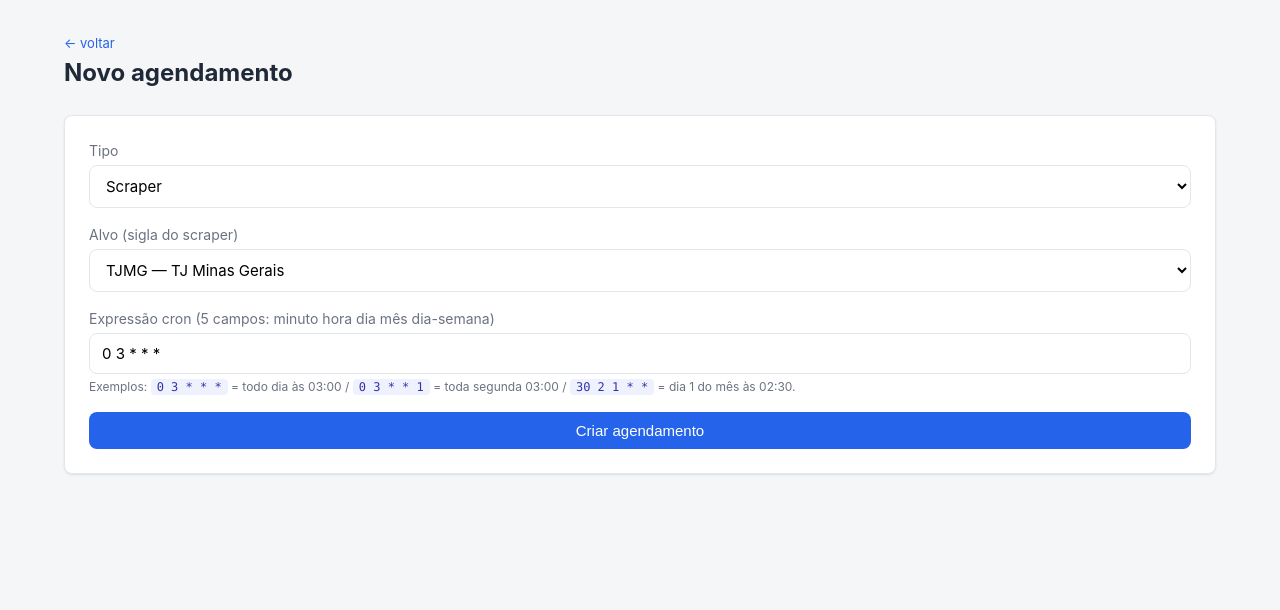
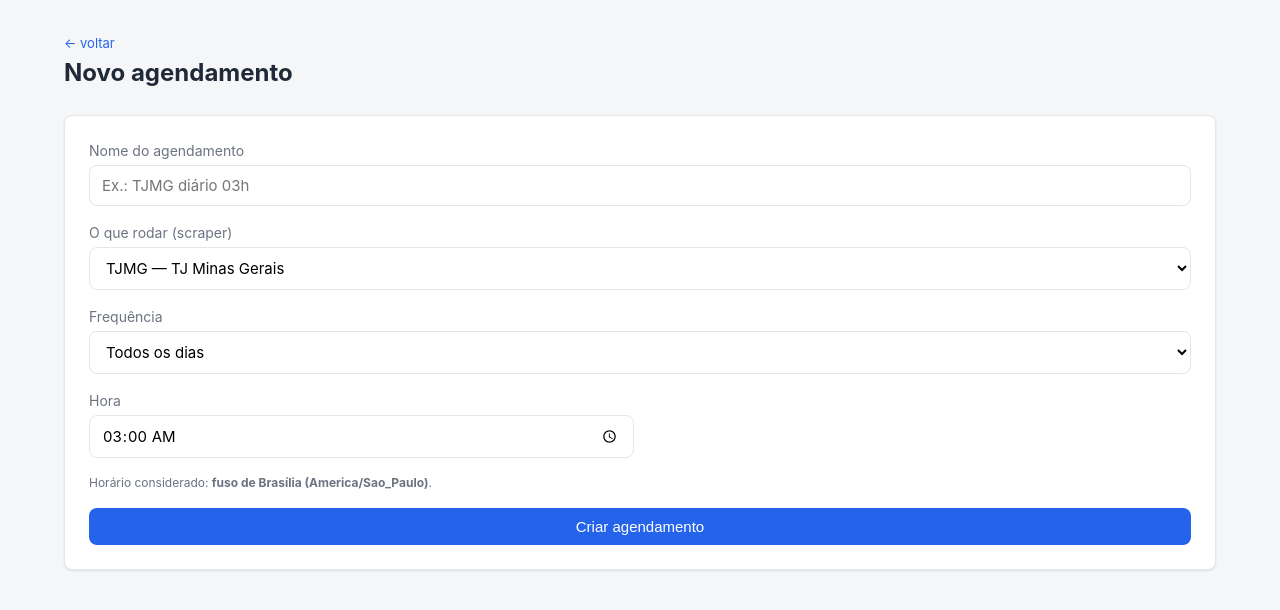
Before and after one commit to mazierovictor/peritos_app, a FastAPI app: page /agendamentos/novo in a window 1280 px wide. Shown: the part 56-666 px from the top of the page. Run offline with FastAPI, Linux system fonts and the light colour scheme; the visitor is signed in with stand-in values (Sample User, id 1); data comes from the database, SQL or seed files in the repository.

Commit message:
feat: agendamento com nome + frequência amigável (sem cron)
- Campos: nome, frequência (uma_vez/diario/semanal/mensal),
  hora, data/dia_semana/dia_mes conforme o caso
- Scheduler usa fuso America/Sao_Paulo (era UTC)
- Migração idempotente adiciona colunas novas sem quebrar
  agendamentos cron antigos (coluna cron mantida vazia)
- Dockerfile inclui tzdata

Co-Authored-By: Claude Opus 4.7 (1M context) <noreply@anthropic.com>

```diff
--- a/app/db.py
+++ b/app/db.py
@@ -78,6 +78,7 @@ CREATE TABLE IF NOT EXISTS scraper_runs (
 
 CREATE TABLE IF NOT EXISTS agendamentos (
     id        INTEGER PRIMARY KEY AUTOINCREMENT,
+    nome      TEXT NOT NULL DEFAULT '',
     tipo      TEXT NOT NULL,
     alvo      TEXT NOT NULL,
     cron      TEXT NOT NULL,
@@ -85,6 +86,23 @@ CREATE TABLE IF NOT EXISTS agendamentos (
     criado_em TIMESTAMP DEFAULT CURRENT_TIMESTAMP
 );
 """
+
+
+def _migrar() -> None:
+    """Migrações idempotentes para schemas que mudaram entre versões."""
+    with get_conn() as conn:
+        cols = {r["name"] for r in conn.execute("PRAGMA table_info(agendamentos)")}
+        novas = [
+            ("nome",       "TEXT NOT NULL DEFAULT ''"),
+            ("frequencia", "TEXT NOT NULL DEFAULT 'diario'"),
+            ("hora",       "TEXT NOT NULL DEFAULT '03:00'"),
+            ("data",       "TEXT"),
+            ("dia_semana", "INTEGER"),
+            ("dia_mes",    "INTEGER"),
+        ]
+        for col, ddl in novas:
+            if col not in cols:
+                conn.execute(f"ALTER TABLE agendamentos ADD COLUMN {col} {ddl}")
 
 
 def db_path() -> Path:
@@ -117,3 +135,4 @@ def get_conn() -> Iterator[sqlite3.Connection]:
 def init_db() -> None:
     with get_conn() as conn:
         conn.executescript(SCHEMA)
+    _migrar()
--- a/app/main.py
+++ b/app/main.py
@@ -539,6 +539,31 @@ def historico(
 
 # ─── Agendamentos ──────────────────────────────────────────────────────
 
+_DIAS_SEMANA = ["Segunda", "Terça", "Quarta", "Quinta", "Sexta", "Sábado", "Domingo"]
+
+
+def _descricao_agendamento(ag: dict) -> str:
+    hora = ag.get("hora") or "—"
+    freq = ag.get("frequencia")
+    if freq == "uma_vez":
+        try:
+            d = ag.get("data") or ""
+            ano, mes, dia = d.split("-")
+            return f"Em {dia}/{mes}/{ano} às {hora}"
+        except Exception:
+            return f"Em {ag.get('data')} às {hora}"
+    if freq == "diario":
+        return f"Todos os dias às {hora}"
+    if freq == "semanal":
+        ds = ag.get("dia_semana")
+        nome = _DIAS_SEMANA[ds] if ds is not None and 0 <= ds < 7 else "?"
+        return f"Toda {nome.lower()} às {hora}"
+    if freq == "mensal":
+        dm = ag.get("dia_mes")
+        return f"Todo dia {dm} do mês às {hora}"
+    return "—"
+
+
 @app.get("/agendamentos", response_class=HTMLResponse)
 def agendamentos_lista(request: Request, user: dict = Depends(requer_login)):
     with get_conn() as conn:
@@ -547,6 +572,7 @@ def agendamentos_lista(request: Request, user: dict = Depends(requer_login)):
     for r in rows:
         d = dict(r)
         d["proxima"] = scheduler.proxima_execucao(d["id"]) if d["ativo"] else None
+        d["descricao"] = _descricao_agendamento(d)
         items.append(d)
     return templates.TemplateResponse("agendamentos.html", {
         "request": request, "user": user, "agendamentos": items,
@@ -565,19 +591,38 @@ def agendamentos_novo_form(request: Request, user: dict = Depends(requer_login),
 def agendamentos_novo_submit(
     request: Request,
     user: dict = Depends(requer_login),
-    tipo: str = Form(...),
+    nome: str = Form(...),
     alvo: str = Form(...),
-    cron: str = Form(...),
+    frequencia: str = Form(...),
+    hora: str = Form(...),
+    data: str = Form(""),
+    dia_semana: str = Form(""),
+    dia_mes: str = Form(""),
 ):
-    if len(cron.split()) != 5:
+    erro = None
+    if frequencia == "uma_vez" and not data:
+        erro = "Para 'apenas uma vez', informe a data."
+    elif frequencia == "semanal" and dia_semana == "":
+        erro = "Para 'toda semana', escolha o dia da semana."
+    elif frequencia == "mensal" and dia_mes == "":
+        erro = "Para 'todo mês', informe o dia do mês."
+
+    if erro:
         return templates.TemplateResponse("agendamento_form.html", {
             "request": request, "user": user, "scrapers": scraper_registry.listar(),
-            "erro": "Cron precisa ter 5 campos (ex: '0 3 * * *').",
+            "erro": erro,
         })
+
+    ds = int(dia_semana) if dia_semana != "" else None
+    dm = int(dia_mes) if dia_mes != "" else None
+
     with get_conn() as conn:
         conn.execute(
-            "INSERT INTO agendamentos (tipo, alvo, cron, ativo) VALUES (?, ?, ?, 1)",
-            (tipo, alvo, cron),
+            "INSERT INTO agendamentos (nome, tipo, alvo, frequencia, hora, data, "
+            "dia_semana, dia_mes, cron, ativo) "
+            "VALUES (?, 'scraper', ?, ?, ?, ?, ?, ?, '', 1)",
+            (nome.strip(), alvo, frequencia, hora,
+             data or None, ds, dm),
         )
     scheduler.recarregar()
     return RedirectResponse(url="/agendamentos", status_code=303)
--- a/app/scheduler.py
+++ b/app/scheduler.py
@@ -1,18 +1,30 @@
 """
-Agendador de scrapers via APScheduler. Os jobs são (re)carregados do banco no startup
-e quando agendamentos são criados/alterados/excluídos.
+Agendador de scrapers via APScheduler.
+
+Cada agendamento tem:
+  - nome:        rótulo amigável
+  - frequencia:  uma_vez | diario | semanal | mensal
+  - hora:        "HH:MM"
+  - data:        "YYYY-MM-DD"  (só usado quando frequencia = uma_vez)
+  - dia_semana:  0-6 (0=segunda)  (só usado quando frequencia = semanal)
+  - dia_mes:     1-28             (só usado quando frequencia = mensal)
+
+O fuso usado é America/Sao_Paulo, então o usuário escolhe o horário local.
 """
 from __future__ import annotations
 
+from datetime import datetime
 from typing import Optional
 
 from apscheduler.schedulers.background import BackgroundScheduler
 from apscheduler.triggers.cron import CronTrigger
+from apscheduler.triggers.date import DateTrigger
 
 from .db import get_conn
 from .scrapers import runner as scraper_runner
 
 
+TZ = "America/Sao_Paulo"
 _scheduler: Optional[BackgroundScheduler] = None
 
 
@@ -24,23 +36,56 @@ def _executar_job(tipo: str, alvo: str) -> None:
             pass
 
 
+def _trigger_para(ag: dict):
+    try:
+        hh_str, mm_str = (ag.get("hora") or "03:00").split(":")
+        hh, mm = int(hh_str), int(mm_str)
+    except Exception:
+        hh, mm = 3, 0
+
+    freq = ag.get("frequencia") or "diario"
+
+    if freq == "uma_vez":
+        if not ag.get("data"):
+            return None
+        try:
+            dt = datetime.fromisoformat(f"{ag['data']}T{hh:02d}:{mm:02d}:00")
+        except Exception:
+            return None
+        return DateTrigger(run_date=dt, timezone=TZ)
+
+    if freq == "diario":
+        return CronTrigger(minute=mm, hour=hh, timezone=TZ)
+
+    if freq == "semanal":
+        ds = ag.get("dia_semana")
+        if ds is None:
+            return None
+        return CronTrigger(minute=mm, hour=hh, day_of_week=int(ds), timezone=TZ)
+
+    if freq == "mensal":
+        dm = ag.get("dia_mes")
+        if dm is None:
+            return None
+        return CronTrigger(minute=mm, hour=hh, day=int(dm), timezone=TZ)
+
+    return None
+
+
 def _registrar_no_scheduler(ag: dict) -> None:
     assert _scheduler is not None
     if not ag["ativo"]:
         return
+    trigger = _trigger_para(ag)
+    if trigger is None:
+        return
     try:
-        partes = ag["cron"].split()
-        if len(partes) != 5:
-            return
-        minute, hour, day, month, day_of_week = partes
-        trigger = CronTrigger(
-            minute=minute, hour=hour, day=day, month=month, day_of_week=day_of_week,
-        )
         _scheduler.add_job(
             _executar_job,
             trigger=trigger,
             args=[ag["tipo"], ag["alvo"]],
             id=f"ag-{ag['id']}",
+            name=ag.get("nome") or f"agendamento {ag['id']}",
             replace_existing=True,
             coalesce=True,
             max_instances=1,
@@ -66,7 +111,7 @@ def iniciar() -> None:
     global _scheduler
     if _scheduler is not None:
         return
-    _scheduler = BackgroundScheduler(timezone="UTC")
+    _scheduler = BackgroundScheduler(timezone=TZ)
     _scheduler.start()
     recarregar()
 
@@ -84,4 +129,4 @@ def proxima_execucao(ag_id: int) -> str | None:
     job = _scheduler.get_job(f"ag-{ag_id}")
     if not job or not job.next_run_time:
         return None
-    return job.next_run_time.strftime("%Y-%m-%d %H:%M:%S %Z")
+    return job.next_run_time.strftime("%d/%m/%Y %H:%M")
--- a/app/templates/agendamento_form.html
+++ b/app/templates/agendamento_form.html
@@ -7,12 +7,11 @@
 {% if erro %}<div class="alerta-erro">{{ erro }}</div>{% endif %}
 
 <form method="post" action="/agendamentos/novo" class="form-largo">
-  <label>Tipo
-    <select name="tipo" required>
-      <option value="scraper">Scraper</option>
-    </select>
+  <label>Nome do agendamento
+    <input type="text" name="nome" placeholder="Ex.: TJMG diário 03h" required>
   </label>
-  <label>Alvo (sigla do scraper)
+
+  <label>O que rodar (scraper)
     <select name="alvo" required>
       {% for s in scrapers %}
       {% if not s.manual %}
@@ -21,10 +20,57 @@
       {% endfor %}
     </select>
   </label>
-  <label>Expressão cron (5 campos: minuto hora dia mês dia-semana)
-    <input type="text" name="cron" value="0 3 * * *" required>
-    <small class="cinza">Exemplos: <code>0 3 * * *</code> = todo dia às 03:00 / <code>0 3 * * 1</code> = toda segunda 03:00 / <code>30 2 1 * *</code> = dia 1 do mês às 02:30.</small>
+
+  <label>Frequência
+    <select name="frequencia" id="campo_freq" required>
+      <option value="uma_vez">Apenas uma vez</option>
+      <option value="diario" selected>Todos os dias</option>
+      <option value="semanal">Toda semana</option>
+      <option value="mensal">Todo mês</option>
+    </select>
   </label>
+
+  <div class="grade-2">
+    <label>Hora
+      <input type="time" name="hora" value="03:00" required>
+    </label>
+    <label id="campo_data" style="display:none">Data
+      <input type="date" name="data">
+    </label>
+    <label id="campo_dia_semana" style="display:none">Dia da semana
+      <select name="dia_semana">
+        <option value="0">Segunda</option>
+        <option value="1">Terça</option>
+        <option value="2">Quarta</option>
+        <option value="3">Quinta</option>
+        <option value="4">Sexta</option>
+        <option value="5">Sábado</option>
+        <option value="6">Domingo</option>
+      </select>
+    </label>
+    <label id="campo_dia_mes" style="display:none">Dia do mês (1–28)
+      <input type="number" name="dia_mes" min="1" max="28" value="1">
+    </label>
+  </div>
+
+  <small class="cinza">Horário considerado: <strong>fuso de Brasília (America/Sao_Paulo)</strong>.</small>
+
   <button type="submit" class="btn-primario">Criar agendamento</button>
 </form>
+
+<script>
+  (function () {
+    const sel = document.getElementById('campo_freq');
+    const cData = document.getElementById('campo_data');
+    const cSem  = document.getElementById('campo_dia_semana');
+    const cMes  = document.getElementById('campo_dia_mes');
+    function atualizar() {
+      cData.style.display = (sel.value === 'uma_vez') ? '' : 'none';
+      cSem.style.display  = (sel.value === 'semanal') ? '' : 'none';
+      cMes.style.display  = (sel.value === 'mensal')  ? '' : 'none';
+    }
+    sel.addEventListener('change', atualizar);
+    atualizar();
+  })();
+</script>
 {% endblock %}
```
Also changed, not shown: app/templates/agendamentos.html (+14 -5 lines), 2 other files.
